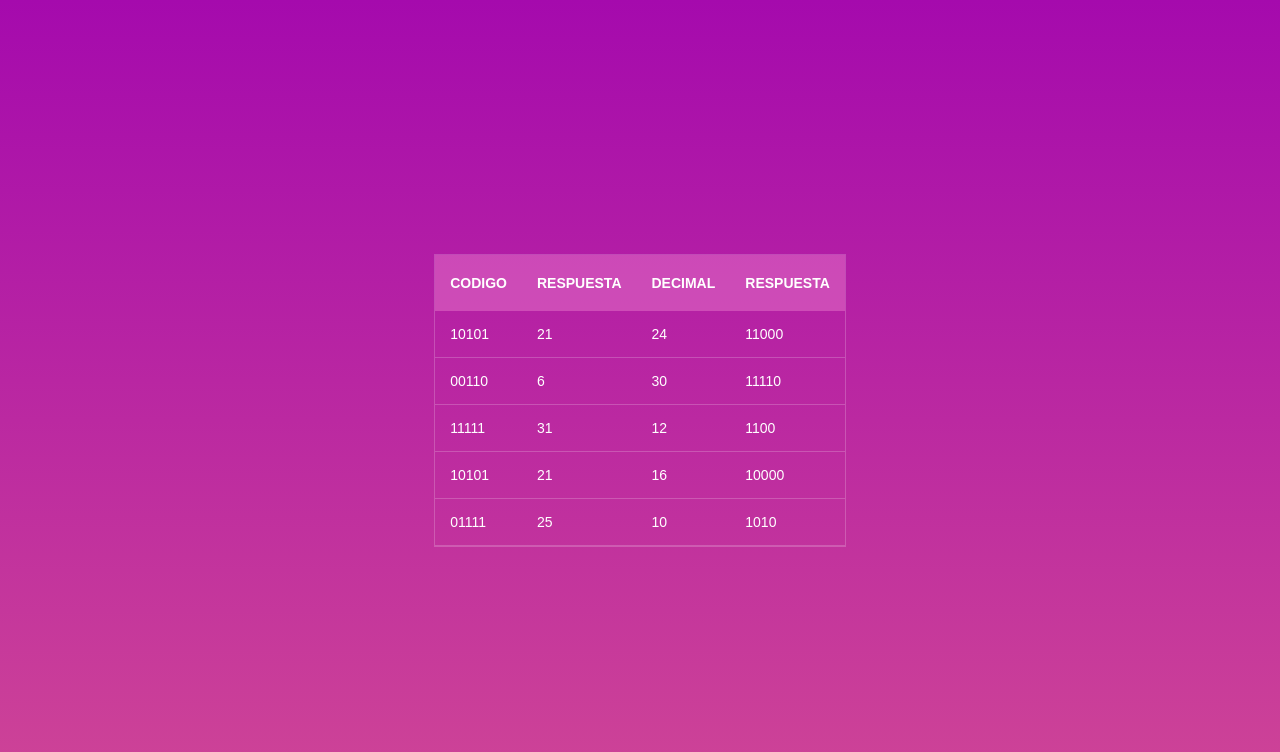
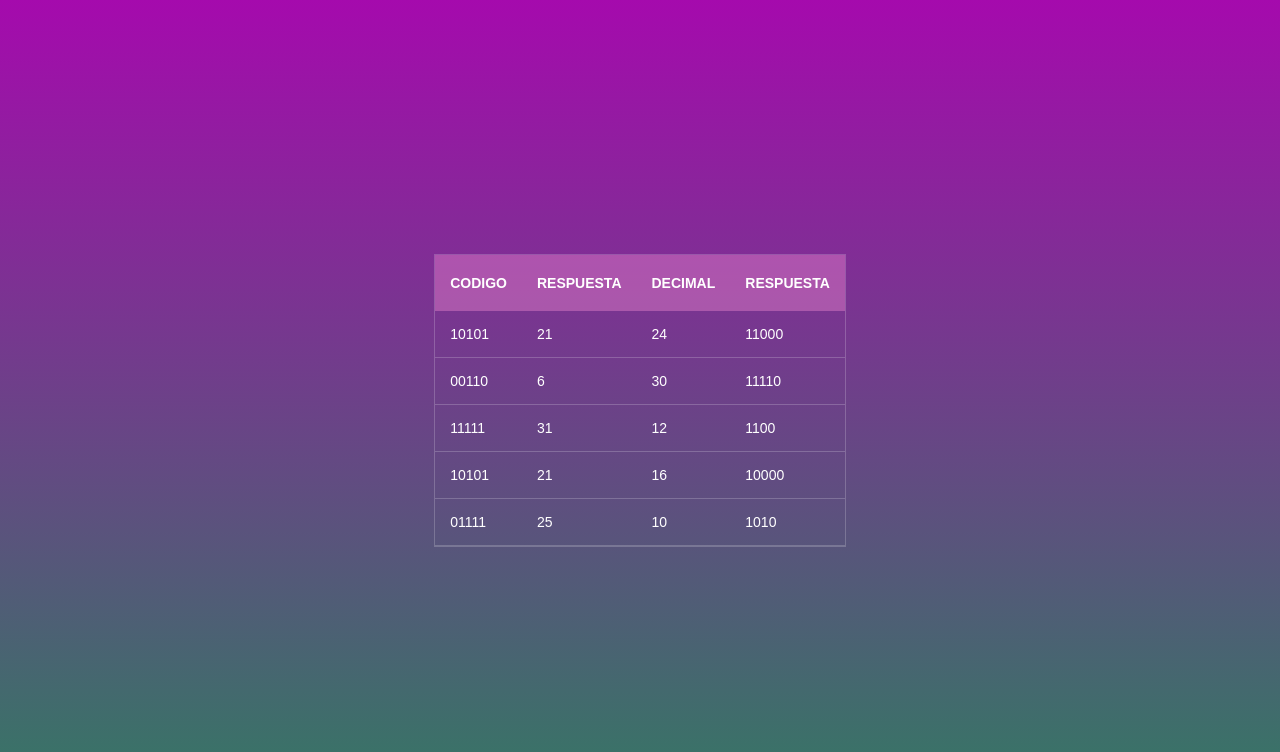
Before and after one commit to Ximenalejandra26/we-taller1, a plain HTML site: page index.html in a window 1280 px wide. Drawn offline with Linux system fonts and the light colour scheme.

Commit message:
primer commit

```diff
--- a/style.css
+++ b/style.css
@@ -10,7 +10,7 @@ body {
     align-items: center;
     justify-content: center;
     min-height: 100vh;
-    background: linear-gradient(rgb(165, 10, 173), rgb(207, 69, 150));
+    background: linear-gradient(rgb(165, 10, 173), rgb(52, 120, 100));
 }
 
 .container {
@@ -37,6 +37,10 @@ td {
     border-bottom: solid 1px rgba(255, 255, 255, 0.2);
 }
 
+
+tbody tr {
+    cursor: pointer;
+}
 tbody tr:hover {
     background: rgba(243, 103, 199, 0.4);
 
```
